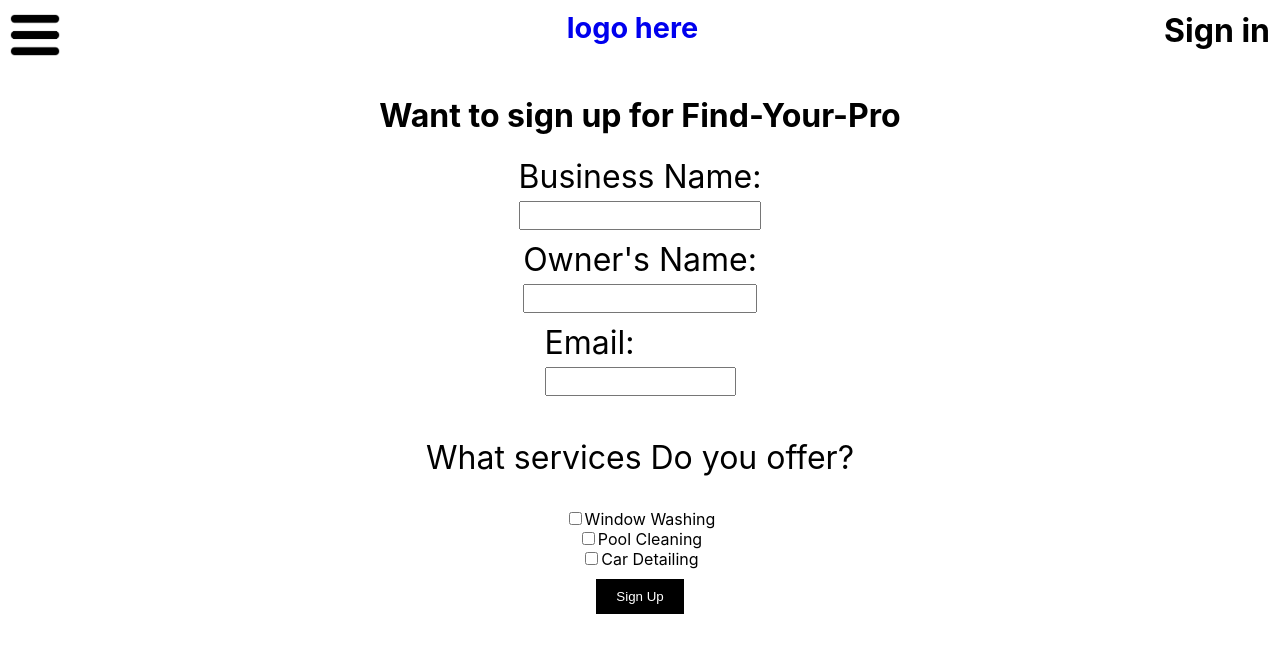
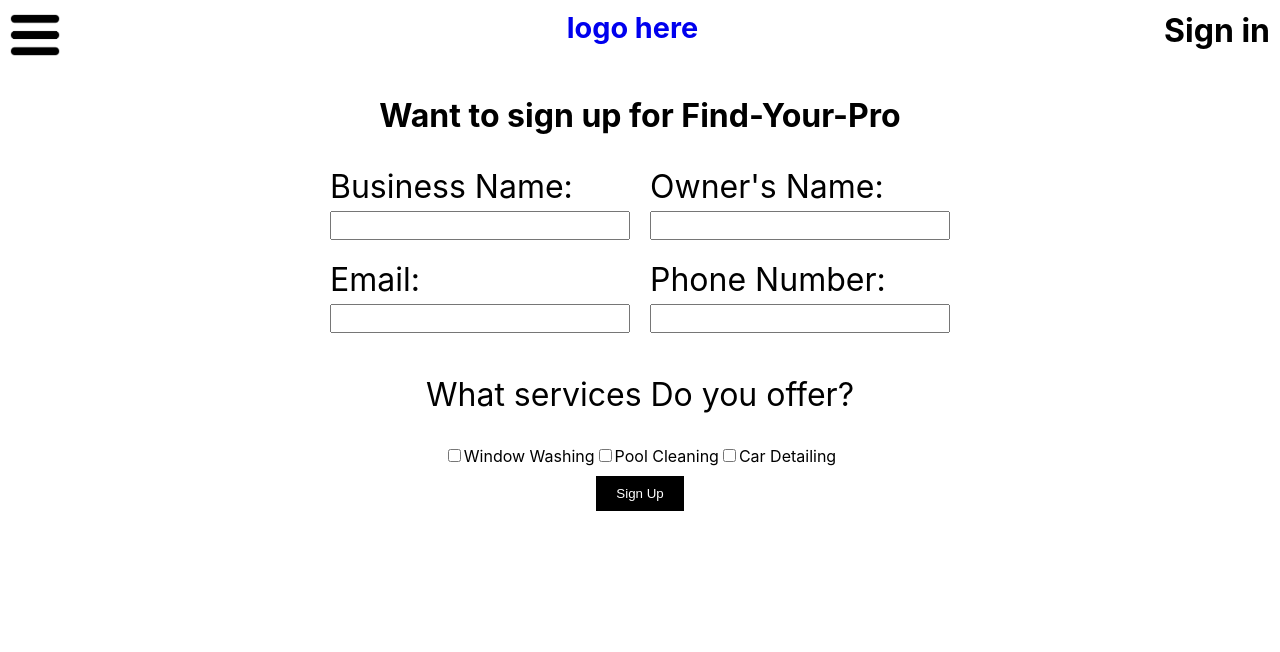
Before and after one commit to ianwhite355/find-a-pro, a React (Create React App) app in the folder my-app/: page /businessSignUp in a window 1280 px wide. Shown: the top 652 px of the page. Built offline with nearby package versions, Linux system fonts and the light colour scheme.

Commit message:
just saving some stuff, everything is fine just an update

```diff
--- a/my-app/src/Pagebusinesssign.js
+++ b/my-app/src/Pagebusinesssign.js
@@ -8,6 +8,7 @@ const BusinessSignUp  = () => {
         <>
             <Title>Want to sign up for Find-Your-Pro</Title>
             <Form>
+                <DifferentNames>
                     <Label>
                         Business Name:
                         <Input type="text" name="businessName"/>
@@ -16,11 +17,19 @@ const BusinessSignUp  = () => {
                         Owner's Name:
                         <Input type="text" name="ownerName"/>
                     </Label>
+                </DifferentNames>
+                <DifferentNames>
                     <Label>
                         Email:
                         <Input type="email" name="email"/>
                     </Label>
+                    <Label>
+                        Phone Number:
+                        <Input type="number" name="phoneNumber"/>
+                    </Label>
+                </DifferentNames>
                 <Services>What services Do you offer?</Services>
+                <ThereServices>
                 <label>
                     <input type="checkbox" name="windowWashing" value="windowWashing" />
                     Window Washing
@@ -33,6 +42,7 @@ const BusinessSignUp  = () => {
                     <input type="checkbox" name="carDetailing" value="carDetailing" />
                     Car Detailing
                 </label>
+                </ThereServices>
                 <Button type="submit">Sign Up</Button>
             </Form>
         </>
@@ -41,6 +51,7 @@ const BusinessSignUp  = () => {
 
 const Title = styled.h1`
     text-align:center;
+    font-size: 2em;
 `
 
 const Form = styled.form`
@@ -49,10 +60,15 @@ const Form = styled.form`
     align-items: center;
 `;
 
+const DifferentNames = styled.div`
+    display: flex;
+`
+
 const Label = styled.label`
     display: flex;
     flex-direction: column;
-    margin-bottom: 10px;
+    width: 300px;
+    margin: 10px;
     font-size:2em;
 `;
 
@@ -60,6 +76,10 @@ const Input = styled.input`
     padding: 5px;
     margin-top: 5px;
 `;
+
+const ThereServices = styled.div`
+`
+
 
 const Services = styled.p`
     font-size: 2em;
--- a/my-app/src/datatemp.js
+++ b/my-app/src/datatemp.js
@@ -10,7 +10,7 @@ export const windowWashing = [
     },
 
     {
-        id: 'RandomCompany1',
+        id: 'Magic Cleaning',
         name: 'RandomCompany1',
         image: windowWash
     },
--- a/my-app/src/hamburger.js
+++ b/my-app/src/hamburger.js
@@ -51,6 +51,9 @@ const Menu = styled.div`
     visibility: ${({ isOpen }) => (isOpen ? 'visible' : 'hidden')};
     transition: transform 0.375s cubic-bezier(0.175, 0.885, 0.32, 1);
     animation: ${({ isOpen }) => (isOpen ? menuInAnimation : '')} 0.375s;
+    @media (min-width: 200px) and (max-width: 700px) {
+        width: 100vw;
+    }
 `;
 
 const menuInAnimation = keyframes`
@@ -136,7 +139,7 @@ const Hamburger = () => {
     return (
     <>
         <Burger isOpen={isOpen} onClick={toggleMenu} />
-        <Menu isOpen={isOpen}>
+        <Menu isOpen={isOpen} onClick={toggleMenu}>
             <Nav isOpen={isOpen}>
                 <NavLink href="#" style={{ animationDelay: '0.2s' }} to="/">Home</NavLink>
                 <NavLink href="#" style={{ animationDelay: '0.3s' }} to="/businessSignUp">Sign up your business</NavLink>
--- a/my-app/src/pagecompany.js
+++ b/my-app/src/pagecompany.js
@@ -1,7 +1,7 @@
 import { windowWashing, poolCleaning, carCleaning } from "./datatemp"
 import styled from "styled-components"
 import React, { useState, useEffect } from 'react';
-import { Link, useParams } from 'react-router-dom';
+import { useParams } from 'react-router-dom';
 
 
 
@@ -24,20 +24,36 @@ const CompanyPage = () => {
         return <div>Loading...</div>;
     }
 
+    const Container = styled.div`
+    display: flex;
+    flex-direction: column;
+    align-items: center;
+    justify-content: center;
+    background-image: url(${data.image});
+    background-repeat: no-repeat;
+    background-size: cover;
+    width: 80%;
+    height: 400px;
+    margin: 0 auto;
+    `
+
     return (
-        <Container>
-            <Name>{data.name}</Name>
-        </Container>
+        <>
+            <Container>
+
+                <Name>{data.name}</Name>
+                <BottomBar></BottomBar>
+            </Container>
+        </>
     )
 }
 
-const Container = styled.div`
 
+const Name = styled.p`
+    font-size: 3em;
 `
 
-const MainImage = styled.img`
+const BottomBar = styled.div`
 `
 
-const Name = styled.p`
-`
 export default CompanyPage
```
Lines whose indentation alone changed are shown as unchanged.
